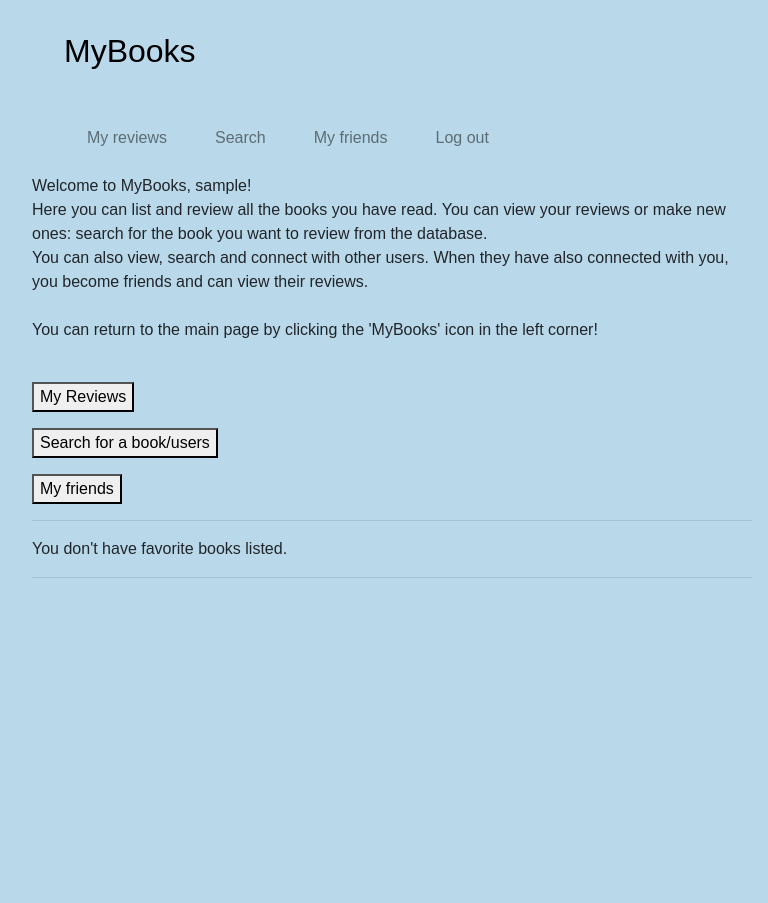
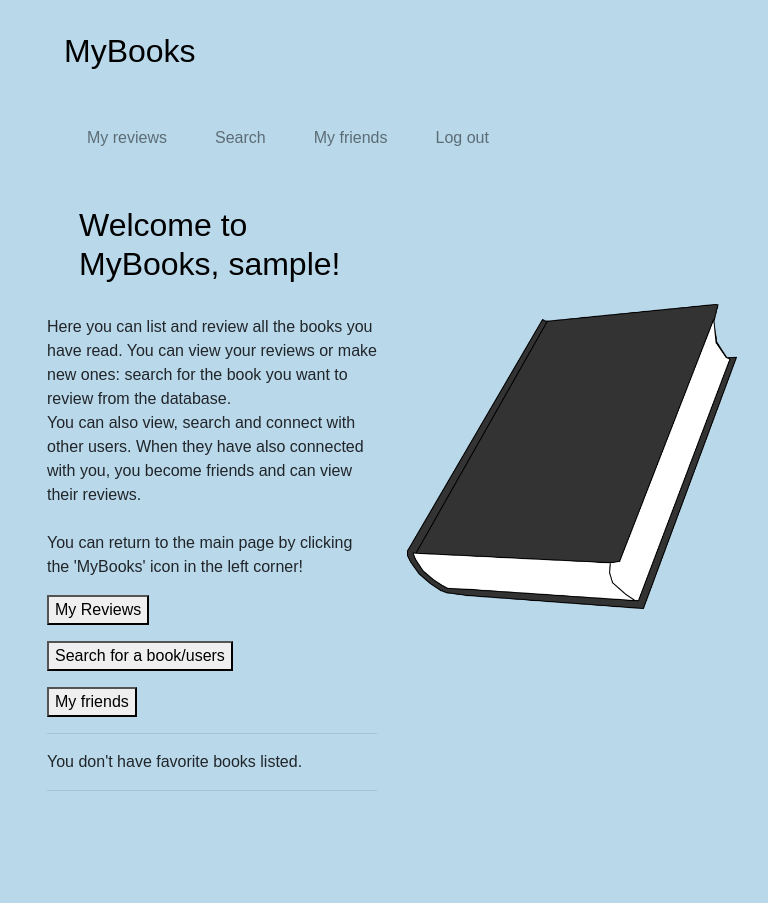
Before and after one commit to irismayigyu/tsoha, a Flask app: template templates/startpage.html in a window 1280 px wide. Shown: the whole page, without its empty margins (248-1016 px from the left). Before the commit the page ends 578 px from the top, so only its background shows below. Run offline with Flask 3, Linux system fonts and the light colour scheme; the template is opened without the code that fills it, so the values that code supplies are empty; the visitor is signed in with stand-in values (Sample User, id 1); some libraries are stand-ins or nearby versions.

Commit message:
Add a picture to the startpage

```diff
--- a/books.py
+++ b/books.py
@@ -37,7 +37,7 @@ def find_books():
     username = session['username']
     user_id = users.get_user_id(username)
     query_book = text(
-        "SELECT * FROM books WHERE WHERE content ILIKE :query")
+        "SELECT * FROM books WHERE content ILIKE :query")
     result_book = db.session.execute(query_book, {"user_id": user_id})
     books = result_book.fetchall()
     return books
--- a/templates/startpage.html
+++ b/templates/startpage.html
@@ -1,40 +1,49 @@
 
 <!DOCTYPE html>
+<html lang="en">
+
+<head>
+    <meta charset="UTF-8">
+    <meta name="viewport" content="width=device-width, initial-scale=1">
     <link rel="stylesheet" href="https://stackpath.bootstrapcdn.com/bootstrap/4.5.0/css/bootstrap.min.css">
-<meta name="viewport" content="width=device-width, initial-scale=1">
+    <title>Your Page Title</title>
 
     {% extends "layout.html" %}
 
         {% block nonavbar %}
-    Welcome to MyBooks, {{ session.username }}!
-    <br>
+</head>
+
+<body>
+    <div class="container-fluid">
+        <div class="row">
+            <div class="col-md-6">
+                <h1>Welcome to MyBooks, {{ session.username }}!</h1>
                 <p>
-        Here you can list and review all the books you have read.
-        You can view your reviews or make new ones: search for the book you want to review from the database.<br>
-        You can also view, search and connect with other users. When they have also connected with you, you become friends and can view their reviews.<br>
-        <br>
-        You can return to the main page by clicking the 'MyBooks' icon in the left corner!
-        </div>
+                    Here you can list and review all the books you have read. You can view your reviews or make new
+                    ones: search for the book you want to review from the database.<br> You can also view, search and
+                    connect with other users. When they have also connected with you, you become friends and can view
+                    their reviews.<br> <br> You can return to the main page by clicking the 'MyBooks' icon in the left
+                    corner!
+                </p>
                 <p>
-    <br>
                     <a href="/myreviews">
-        <button>My Reviews</button>
+                        <button class="button">My Reviews</button>
                     </a>
-    <p>
-
+                </p>
                 <p>
                     <a href="/search">
-            <button>Search for a book/users</button>
+                        <button class="button">Search for a book/users</button>
                     </a>
+                </p>
                 <p>
                     <a href="/showfriends">
-                <button>My friends</button>
+                        <button class="button">My friends</button>
                     </a>
-
+                </p>
                 <hr>
                 {% if fav_books %}
                 <hr>
-        Your favorite books:
+                <p>Your favorite books:</p>
                 <ul>
                     {% for book in fav_books %}
                     <li>{{ book.bookname }} by {{ book.author }} ({{ book.year }})</li>
@@ -44,6 +53,17 @@
                 <p>You don't have favorite books listed.</p>
                 {% endif %}
                 <hr>
+            </div>
+            <div class="col-md-6" style="margin-top: 130px;">
+                <img src="{{ url_for('static', filename='book.png') }}" class="img-fluid" alt="Picture">
+            </div>
+        </div>
+    </div>
+    <br>
+    <br>
+    <br>
+    <br>
+</body>
 
-
+</html>
 {% endblock %}
```
Also changed, not shown: README.md, static/book.png (added). Lines whose indentation alone changed are shown as unchanged.
